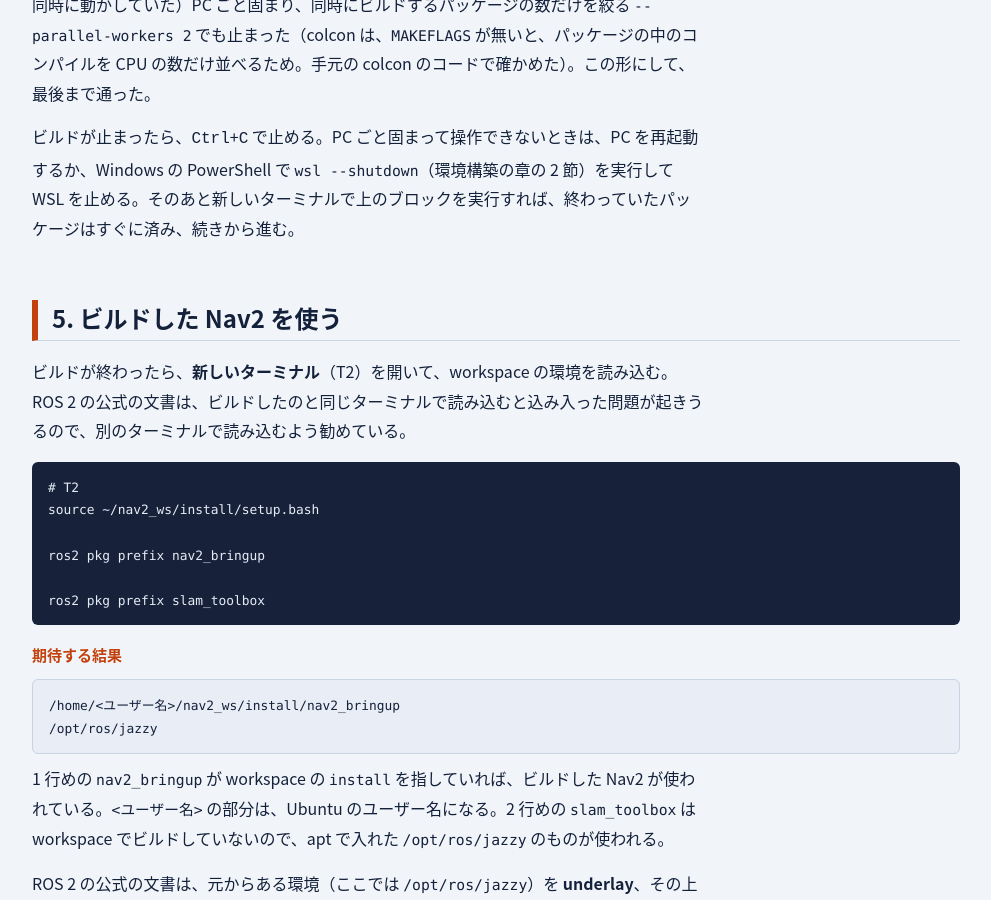
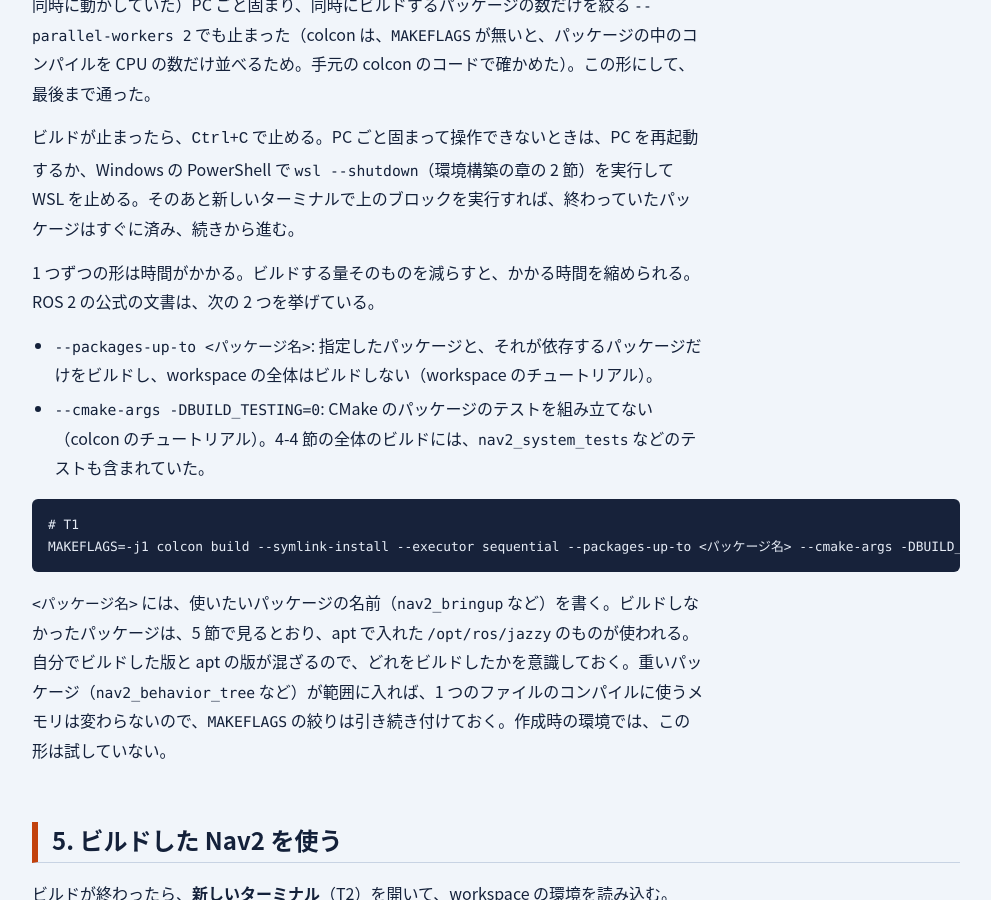
Before and after one commit to SanghunIm1991/handoff_nav2_ja_tutorial, a Jekyll site: the page 02_local_installation.html, which Jekyll copies as it is, in a window 1280 px wide and 900 px high, scrolled down 8667 px. Shown: the whole window, without its empty margins (144-1135 px from the left). Built offline with Jekyll 4.4.1, drawn with Linux system fonts in a browser that asks for light colours; some of the changed text lies outside the part shown.

Commit message:
[claude] Local Installationに、ビルドする量を減らす方法を追加
Co-Authored-By: Claude Opus 5.5 <noreply@anthropic.com>

```diff
--- a/02_local_installation.html
+++ b/02_local_installation.html
@@ -265,6 +265,16 @@ MAKEFLAGS=-j1 colcon build --symlink-install --executor sequential</code></pre>
     <div class="prose">
       <p>時間はかかるが、止まりにくくなる。作成時の環境では、既定の形で 1 回（裏でほかの作業も同時に動かしていた）PC ごと固まり、同時にビルドするパッケージの数だけを絞る <code>--parallel-workers 2</code> でも止まった（colcon は、<code>MAKEFLAGS</code> が無いと、パッケージの中のコンパイルを CPU の数だけ並べるため。手元の colcon のコードで確かめた）。この形にして、最後まで通った。</p>
       <p>ビルドが止まったら、<kbd>Ctrl</kbd>+<kbd>C</kbd> で止める。PC ごと固まって操作できないときは、PC を再起動するか、Windows の PowerShell で <code>wsl --shutdown</code>（環境構築の章の 2 節）を実行して WSL を止める。そのあと新しいターミナルで上のブロックを実行すれば、終わっていたパッケージはすぐに済み、続きから進む。</p>
+      <p>1 つずつの形は時間がかかる。ビルドする量そのものを減らすと、かかる時間を縮められる。ROS 2 の公式の文書は、次の 2 つを挙げている。</p>
+      <ul>
+        <li><code>--packages-up-to &lt;パッケージ名&gt;</code>: 指定したパッケージと、それが依存するパッケージだけをビルドし、workspace の全体はビルドしない（workspace のチュートリアル）。</li>
+        <li><code>--cmake-args -DBUILD_TESTING=0</code>: CMake のパッケージのテストを組み立てない（colcon のチュートリアル）。4-4 節の全体のビルドには、<code>nav2_system_tests</code> などのテストも含まれていた。</li>
+      </ul>
+    </div>
+<pre class="cmd"><code># T1
+MAKEFLAGS=-j1 colcon build --symlink-install --executor sequential --packages-up-to &lt;パッケージ名&gt; --cmake-args -DBUILD_TESTING=0</code></pre>
+    <div class="prose">
+      <p><code>&lt;パッケージ名&gt;</code> には、使いたいパッケージの名前（<code>nav2_bringup</code> など）を書く。ビルドしなかったパッケージは、5 節で見るとおり、apt で入れた <code>/opt/ros/jazzy</code> のものが使われる。自分でビルドした版と apt の版が混ざるので、どれをビルドしたかを意識しておく。重いパッケージ（<code>nav2_behavior_tree</code> など）が範囲に入れば、1 つのファイルのコンパイルに使うメモリは変わらないので、<code>MAKEFLAGS</code> の絞りは引き続き付けておく。作成時の環境では、この形は試していない。</p>
     </div>
   </section>
 
@@ -341,8 +351,8 @@ ros2 pkg prefix slam_toolbox</code></pre>
       <ul>
         <li>「<a href="https://docs.ros.org/en/jazzy/Installation/Alternatives/Ubuntu-Development-Setup.html">Ubuntu (source)</a>」（<a href="https://github.com/ros2/ros2_documentation/blob/bb5ba42/source/Installation/Alternatives/Ubuntu-Development-Setup.rst">原稿</a>）: 開発の道具、vcstool の使われ方</li>
         <li>「<a href="https://docs.ros.org/en/jazzy/Tutorials/Intermediate/Rosdep.html">Managing Dependencies with rosdep</a>」（<a href="https://github.com/ros2/ros2_documentation/blob/bb5ba42/source/Tutorials/Intermediate/Rosdep.rst">原稿</a>）: rosdep の役目、<code>rosdep init</code>・<code>rosdep update</code>、<code>rosdep install</code> の <code>--from-paths</code>・<code>--ignore-src</code>・<code>-y</code>（<code>-r</code> は <code>rosdep install --help</code> の説明による）</li>
-        <li>「<a href="https://docs.ros.org/en/jazzy/Tutorials/Beginner-Client-Libraries/Colcon-Tutorial.html">Using colcon to build packages</a>」（<a href="https://github.com/ros2/ros2_documentation/blob/bb5ba42/source/Tutorials/Beginner-Client-Libraries/Colcon-Tutorial.rst">原稿</a>）: workspace の形、<code>build</code>・<code>install</code>・<code>log</code>、<code>--symlink-install</code>、<code>--executor sequential</code></li>
-        <li>「<a href="https://docs.ros.org/en/jazzy/Tutorials/Beginner-Client-Libraries/Creating-A-Workspace/Creating-A-Workspace.html">Creating a workspace</a>」（<a href="https://github.com/ros2/ros2_documentation/blob/bb5ba42/source/Tutorials/Beginner-Client-Libraries/Creating-A-Workspace/Creating-A-Workspace.rst">原稿</a>）: underlay と overlay、新しいターミナルで読み込むこと、<code>setup.bash</code> が underlay も読み込むこと</li>
+        <li>「<a href="https://docs.ros.org/en/jazzy/Tutorials/Beginner-Client-Libraries/Colcon-Tutorial.html">Using colcon to build packages</a>」（<a href="https://github.com/ros2/ros2_documentation/blob/bb5ba42/source/Tutorials/Beginner-Client-Libraries/Colcon-Tutorial.rst">原稿</a>）: workspace の形、<code>build</code>・<code>install</code>・<code>log</code>、<code>--symlink-install</code>、<code>--executor sequential</code>、<code>-DBUILD_TESTING=0</code></li>
+        <li>「<a href="https://docs.ros.org/en/jazzy/Tutorials/Beginner-Client-Libraries/Creating-A-Workspace/Creating-A-Workspace.html">Creating a workspace</a>」（<a href="https://github.com/ros2/ros2_documentation/blob/bb5ba42/source/Tutorials/Beginner-Client-Libraries/Creating-A-Workspace/Creating-A-Workspace.rst">原稿</a>）: underlay と overlay、新しいターミナルで読み込むこと、<code>setup.bash</code> が underlay も読み込むこと、<code>--packages-up-to</code></li>
         <li>「<a href="https://docs.ros.org/en/jazzy/How-To-Guides/Installation-Troubleshooting.html">Installation troubleshooting</a>」（<a href="https://github.com/ros2/ros2_documentation/blob/bb5ba42/source/How-To-Guides/Installation-Troubleshooting.rst">原稿</a>）: <code>MAKEFLAGS=-j1</code></li>
       </ul>
       <p>公式の画像は使っておらず、図はこの教材で作った。</p>
```
Also changed, not shown: docs/qa_log.md (+1 -0 lines), docs/verification_notes.md (+5 -0 lines).
